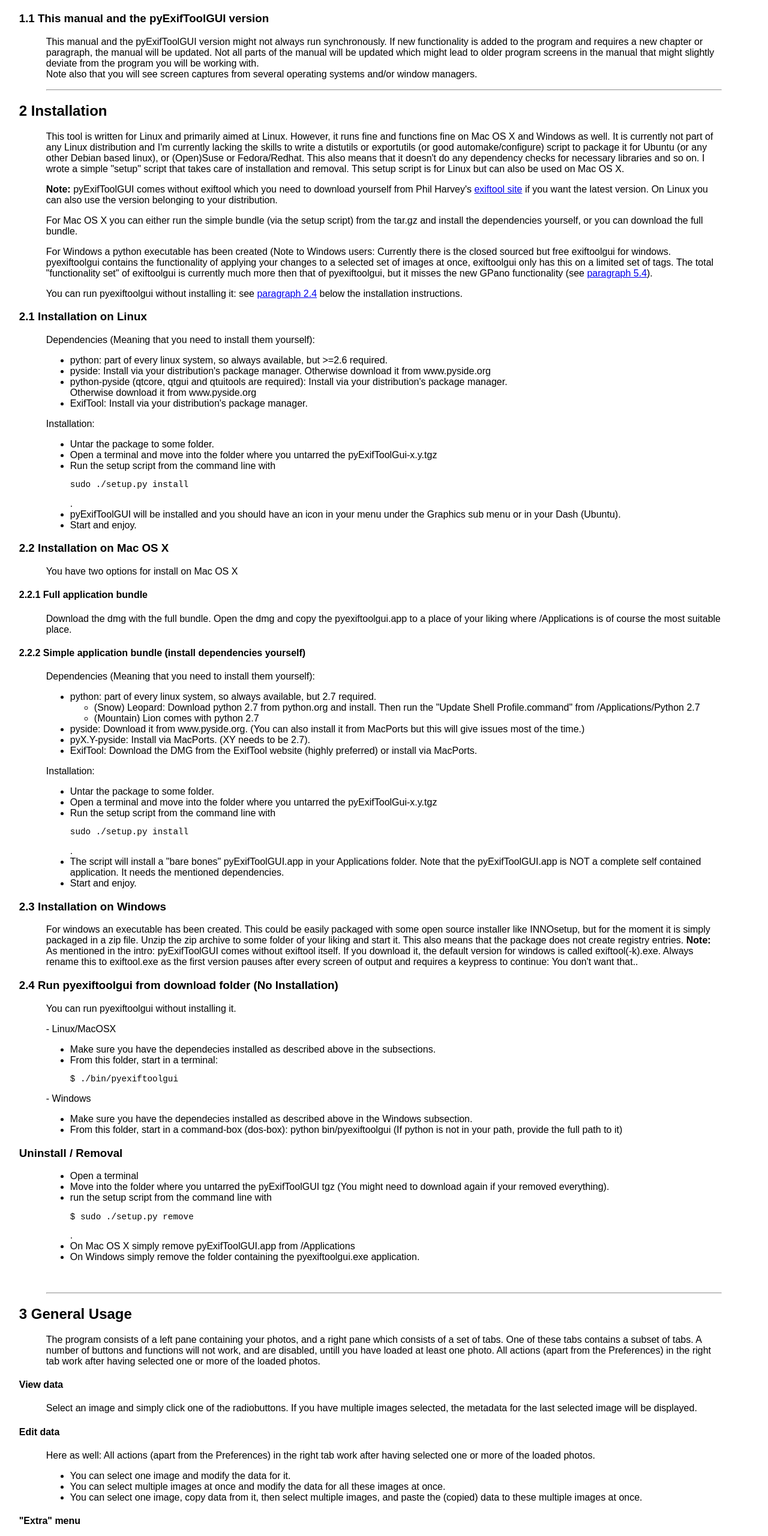
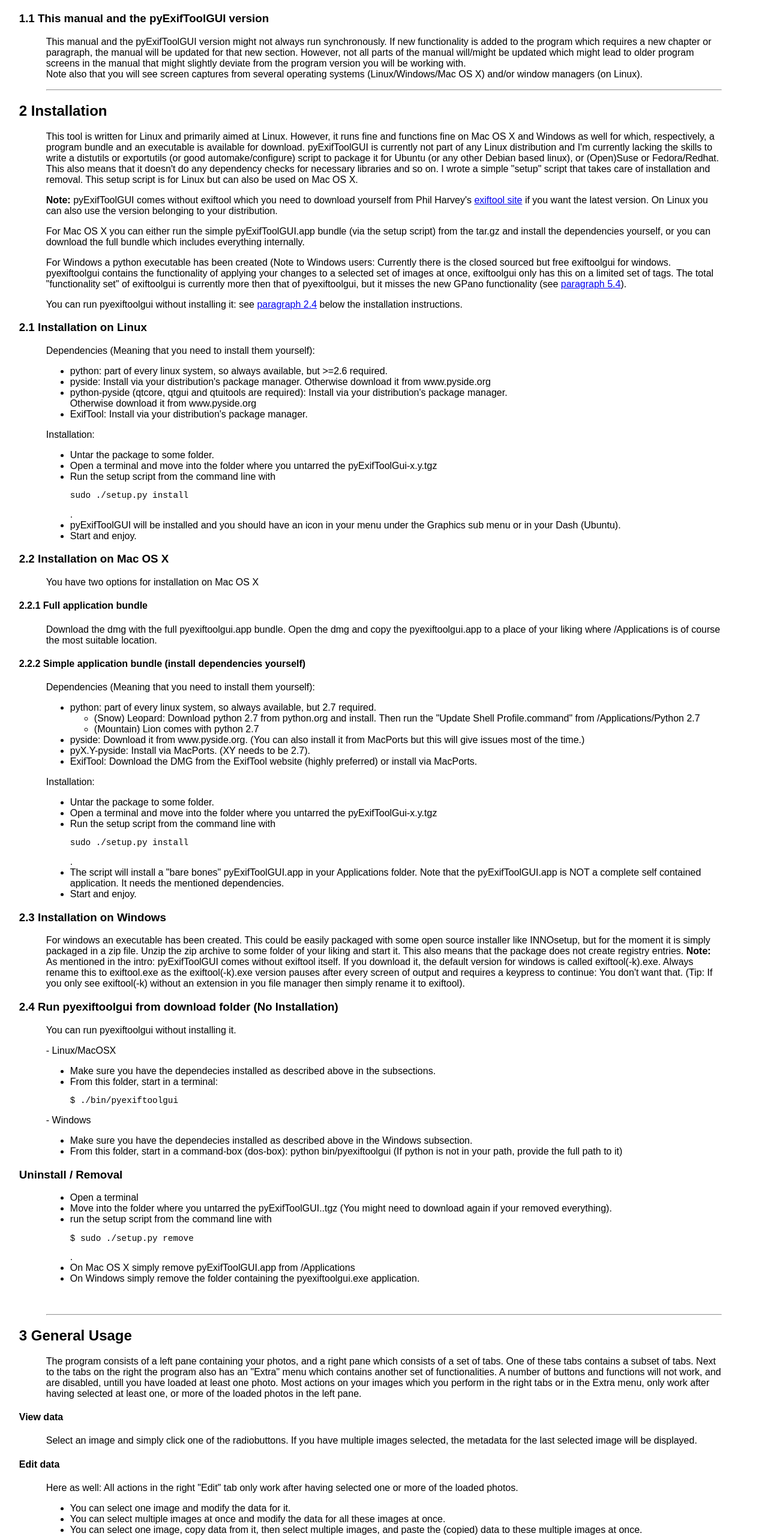
Before and after one commit to hvdwolf/pyExifToolGUI, a plain HTML site: page manual/pyexiftoolgui.html in a window 1280 px wide. Shown: the part 1694-4255 px from the top of the page at 60% size. Drawn offline with Linux system fonts and the light colour scheme.

Commit message:
Textual modifications to manual

```diff
--- a/manual/pyexiftoolgui.html
+++ b/manual/pyexiftoolgui.html
@@ -228,18 +228,19 @@ your appreciation. See the Help menu in the program or the donate button below.
 <h3 class="section">1.1 This manual and the pyExifToolGUI version</h3>
 
 <p>This manual and the pyExifToolGUI version might not always run synchronously. If new functionality
-is added to the program and requires a new chapter or paragraph, the manual will be updated.
-Not all parts of the manual will be updated which might lead to older program screens in the manual that might
-slightly deviate from the program you will be working with.<br>
-Note also that you will see screen captures from several operating systems and/or window managers.
+is added to the program which requires a new chapter or paragraph, the manual will be updated for that new section.
+However, not all parts of the manual will/might be updated which might lead to older program screens in the manual that might
+slightly deviate from the program version you will be working with.<br>
+Note also that you will see screen captures from several operating systems (Linux/Windows/Mac OS X) and/or window managers (on Linux).
 
 <hr>
 <p><a name="Installation"></a>
 <h2 class="chapter">2 Installation</h2>
 
 <p>This tool is written for Linux and primarily aimed at Linux.
-However, it runs fine and functions fine on Mac OS X and Windows as well.
-It is currently not part of any Linux distribution and I'm currently lacking
+However, it runs fine and functions fine on Mac OS X and Windows as well
+for which, respectively, a program bundle and an executable is available for download.
+pyExifToolGUI is currently not part of any Linux distribution and I'm currently lacking
 the skills to write a distutils or exportutils (or good automake/configure)
 script to package it for Ubuntu (or any other Debian based linux),
 or (Open)Suse or Fedora/Redhat.
@@ -250,13 +251,13 @@ This setup script is for Linux but can also be used on Mac OS X.
 <p><b>Note:</b> pyExifToolGUI comes without exiftool which you need to download yourself from Phil Harvey's
 <a href="http://www.sno.phy.queensu.ca/~phil/exiftool/" target="blank">exiftool site</a> if you want the latest version.
 On Linux you can also use the version belonging to your distribution.
-<p> For Mac OS X you can either run the simple bundle (via the setup script) from the tar.gz and install the
-dependencies yourself, or you can download the full bundle.
+<p> For Mac OS X you can either run the simple pyExifToolGUI.app bundle (via the setup script) from the tar.gz and install the
+dependencies yourself, or you can download the full bundle which includes everything internally.
 <p>For Windows a python executable has been created (Note to Windows users: Currently there is the
 closed sourced but free exiftoolgui for windows. pyexiftoolgui contains the functionality
 of applying your changes to a selected set of images at once, exiftoolgui only has
 this on a limited set of tags. The total "functionality set" of exiftoolgui is currently
-much more then that of pyexiftoolgui, but it misses the new GPano functionality
+more then that of pyexiftoolgui, but it misses the new GPano functionality
 (see <a href="#EditgpanoData">paragraph 5.4</a>).
 
 <p>You can run pyexiftoolgui without installing it: see <a href="#NoInstall">paragraph 2.4</a> below the
@@ -285,12 +286,12 @@ installation instructions.
 
 <h3 class="section">2.2 Installation on Mac OS X</h3>
 
-<p>You have two options for install on Mac OS X
+<p>You have two options for installation on Mac OS X
 
 <p><a name="InstallMacOSXFullBundle"></a>
 <h4 class="subsection">2.2.1 Full application bundle</h4>
-<p>Download the dmg with the full bundle. Open the dmg and copy the pyexiftoolgui.app to a place of
-your liking where /Applications is of course the most suitable place.
+<p>Download the dmg with the full pyexiftoolgui.app bundle. Open the dmg and copy the pyexiftoolgui.app to a place of
+your liking where /Applications is of course the most suitable location.
 <p> </p>
 
 <p><a name="InstallMacOSXSimpleBundle"></a>
@@ -323,7 +324,9 @@ open source installer like INNOsetup, but for the moment it is simply packaged i
 zip file. Unzip the zip archive to some folder of your liking and start it. This also means
 that the package does not create registry entries.
 <b>Note:</b> As mentioned in the intro: pyExifToolGUI comes without exiftool itself. If you download it, the default
-version for windows is called exiftool(-k).exe. Always rename this to exiftool.exe as the first version pauses after every screen of output and requires a keypress to continue: You don't want that.</a>.
+version for windows is called exiftool(-k).exe. Always rename this to exiftool.exe as the exiftool(-k).exe version pauses after every screen of output and requires a keypress to continue: You don't want that.
+(Tip: If you only see exiftool(-k) without an extension in you file manager then simply rename it to exiftool).
+
 
 
 
@@ -348,7 +351,7 @@ version for windows is called exiftool(-k).exe. Always rename this to exiftool.e
 
 <h3 class="section">Uninstall / Removal</h3>
 <ul><li>Open a terminal
-<li>Move into the folder where you untarred the pyExifToolGUI tgz (You might need to download again if your removed everything).
+<li>Move into the folder where you untarred the pyExifToolGUI.<version>.tgz (You might need to download again if your removed everything).
 <li>run the setup script from the command line with <PRE>$ sudo ./setup.py remove</PRE>.
 <li>On Mac OS X simply remove pyExifToolGUI.app from /Applications</li>
 <li>On Windows simply remove the folder containing the pyexiftoolgui.exe application.</ul>
@@ -360,13 +363,15 @@ version for windows is called exiftool(-k).exe. Always rename this to exiftool.e
 <h2 class="chapter">3 General Usage</h2>
 
 <p>The program consists of a left pane containing your photos, and a right pane which consists of a set of tabs. One of these tabs contains a subset of tabs.
+Next to the tabs on the right the program also has an "Extra" menu which contains another set of functionalities.
 A number of buttons and functions will not work, and are disabled, untill you have loaded at least one photo.
-All actions (apart from the Preferences) in the right tab work after having selected one or more of the loaded photos.
+Most actions on your images which you perform in the right tabs or in the Extra menu, only work after having selected at least one, or more of the loaded photos in the left pane.
+
 <h4>View data</h4>
 <p>Select an image and simply click one of the radiobuttons. If you have multiple images selected, the metadata for the last selected image will be displayed.
 
 <h4>Edit data</h4>
-<p>Here as well: All actions (apart from the Preferences) in the right tab work after having selected one or more of the loaded photos.
+<p>Here as well: All actions in the right "Edit" tab only work after having selected one or more of the loaded photos.
 <ul>
 <li>You can select one image and modify the data for it.
 <li>You can select multiple images at once and modify the data for all these images at once.
@@ -374,15 +379,14 @@ All actions (apart from the Preferences) in the right tab work after having sele
 </ul>
 
 <h4>"Extra" menu</h4>
-<p>This is not a tab, but a sub-menu from the menu. A few options can only be used in conjunction with the Context menu.
+<p>This is not a tab, but a sub-menu from the main menu. A few options can only be used in conjunction with the Context menu.
 <p><img title="Extra menu" src="extramenu.jpg" alt="Extra menu">
 
 <p><a name="Contextmenu"></a>
 
 <h2 class="section">3.1 Context menu</h2>
 
-<p>The program also contains "context menu" functionality, which is more generally known as "right-click" functionality. This functionality is rather limited
-but can be very handy in some situations as it reduces mouse (kilo)meters.
+<p>The program also contains "context menu" functionality, which is more generally known as "right-click" functionality. This functionality can be very handy in some situations as it reduces mouse (kilo)meters.
 Without photos loaded, you will have a "mini" menu. With photos loaded you will get a larger context menu containing image related functions.<br>
 <table border="0" cellpadding="30">
 <tr>
```
